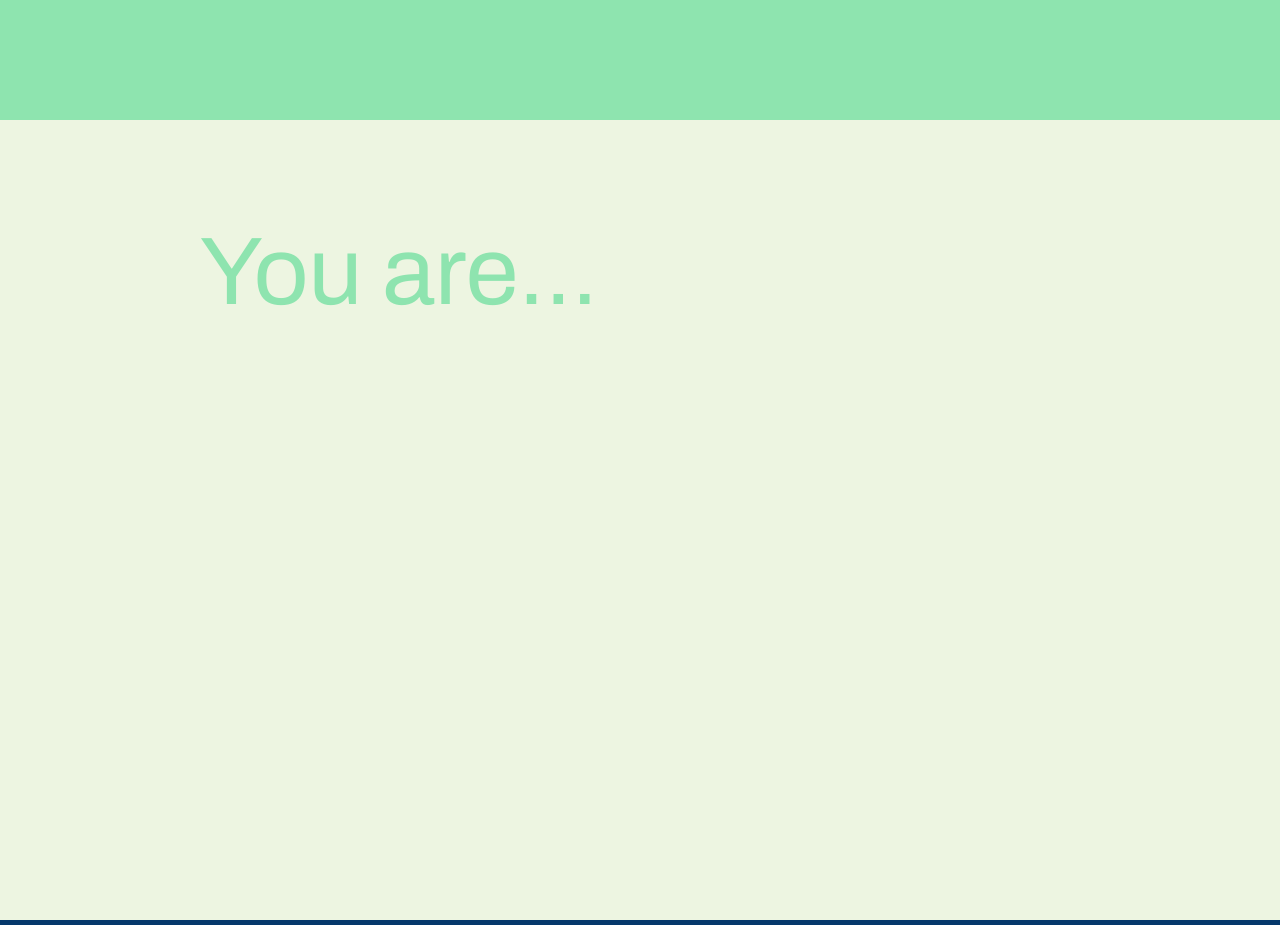
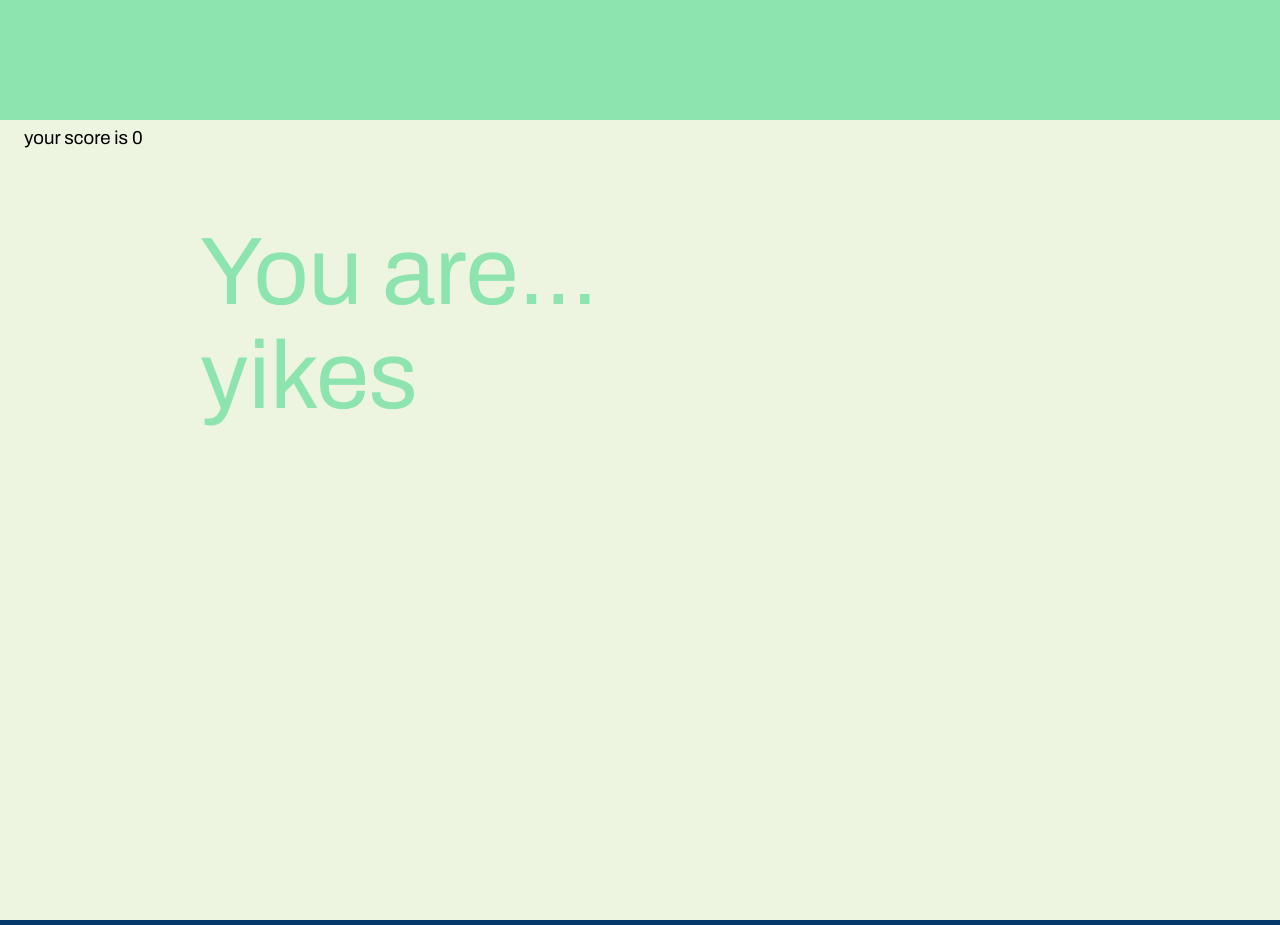
Before and after one commit to gracebmanning/sus-check, a React (Create React App) app: page / in a window 1280 px wide. Shown: the part 6280-7205 px from the top of the page. Built offline with nearby package versions, Linux system fonts and the light colour scheme.

Commit message:
calculate function
result component now takes in counter and grade and there's a calcuate funciton that determines the grade

```diff
--- a/src/components/Results/index.jsx
+++ b/src/components/Results/index.jsx
@@ -1,13 +1,16 @@
 import React from 'react';
+import { Grade1, Grade2, Grade3, Grade4 } from './data';
 import { ResultsContainer, ResultContent, ResultIntro } from './ResultElements';
 //import { Button, ButtonWrapper } from '../Button';
 
-const Results = () => {
+const Results = ({counter, grade}) => {
+
     return (
         <ResultsContainer id="end">
 
             <ResultContent>
-                <ResultIntro>You are...</ResultIntro>
+                <ResultIntro>You are... {grade.title}</ResultIntro>
+                <h3>your score is {counter}</h3>
 
             </ResultContent>
 
--- a/src/pages/index.js
+++ b/src/pages/index.js
@@ -19,6 +19,21 @@ function Home() {
         console.log(counter)
     }, [counter])
 
+    function calculate(){
+        if (counter <= 5){
+            return Grade1;
+        }
+        if (counter <= 10){
+            return Grade2;
+        }
+        if (counter <= 20){
+            return Grade3;
+        }
+        else{
+            return Grade4;
+        }
+    }
+
     return (
         <>
         <Main />
@@ -29,7 +44,7 @@ function Home() {
         <TwoAQuestion  {...Question5} setCounter={setCounter} />
         <TwoAQuestion  {...Question6} setCounter={setCounter} />
         <FourAQuestion {...Question7} setCounter={setCounter} />
-        <Result {...Grade1}/>
+        <Result {...Grade1} counter={counter} grade={calculate()}/>
         <Footer />
         </>
     );
```
